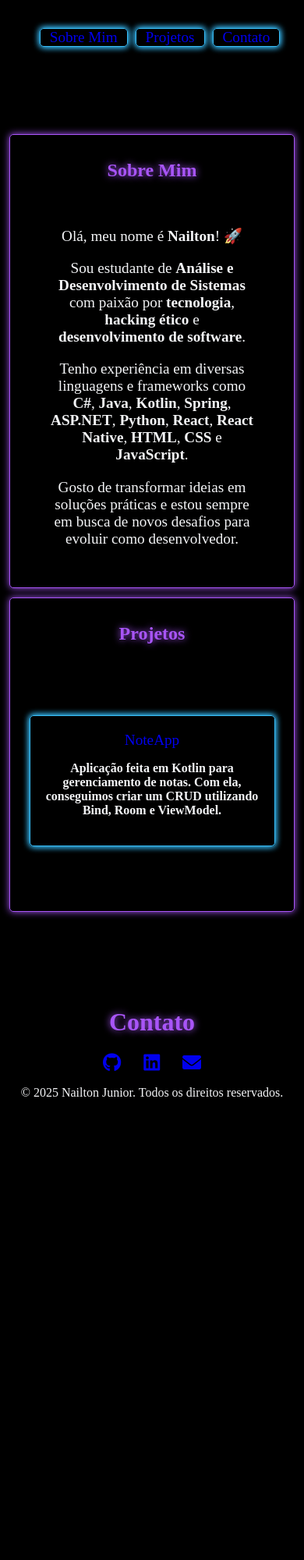
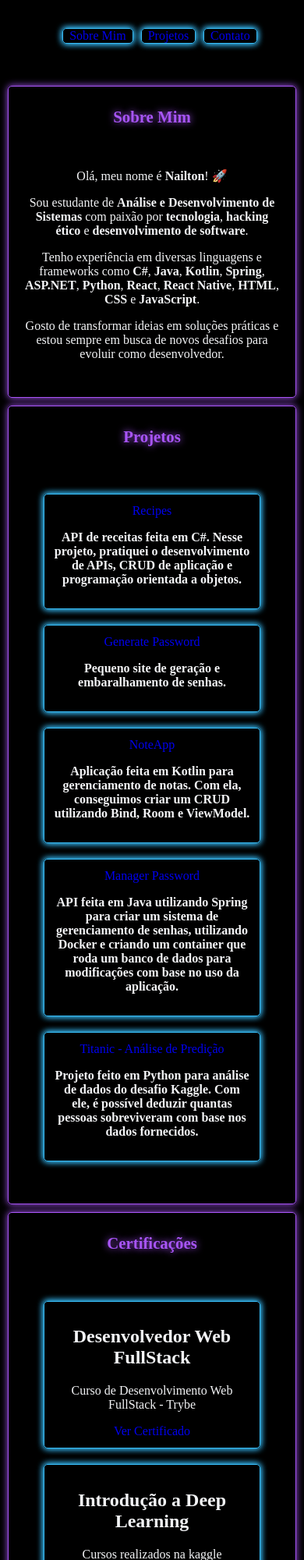
Before and after one commit to Naillton/Meu-Portifolio, a plain HTML site: page index.html in a window 390 px wide. Shown: the top 2000 px of the page at 78% size. Before the commit the page ends 1436 px from the top, so only its background shows below. Drawn offline with Linux system fonts and the light colour scheme.

Commit message:
update project

```diff
--- a/index.html
+++ b/index.html
@@ -72,6 +72,37 @@
                 </li>
             </ul>
         </section>
+
+        <section id="principal-section">
+            <h1 id="">Certificações</h1>
+            <div class="certifications">
+                <div class="certification">
+                    <h2>Desenvolvedor Web FullStack</h2>
+                    <p>Curso de Desenvolvimento Web FullStack - Trybe</p>
+                    <a href="https://api.accredible.com/v1/frontend/credential_website_embed_image/certificate/69623027" target="_blank">Ver Certificado</a>
+                </div>
+                <div class="certification">
+                    <h2>Introdução a Deep Learning</h2>
+                    <p>Cursos realizados na kaggle</p>
+                    <a href="https://www.kaggle.com/learn/certification/nailtonjunior/intro-to-deep-learning" target="_blank">Ver Certificado</a>
+                </div>
+                <div class="certification">
+                    <h2>Introdução a Redes</h2>
+                    <p>Curso realizado na Cisco</p>
+                    <a href="https://www.credly.com/badges/450ee4ff-bd5b-436e-ba5f-9ed2fd79c566/linked_in_profile" target="_blank">Ver Certificado</a>
+                </div>
+                <div class="certification">
+                    <h2>Desenvolvimento web e mobile</h2>
+                    <p>Cursos realizados na Devmedia</p>
+                    <a href="https://www.devmedia.com.br/certificado/tecnologia/sql/nailton-3" target="_blank">Ver Certificado</a>
+                </div>
+                <div class="certification">
+                    <h2>Todos os certificados</h2>
+                    <p>Todos os meus certificados presentes no Linkedin</p>
+                    <a href="https://www.linkedin.com/in/nailtonjr/details/certifications/" target="_blank">Ver Certificado</a>
+                </div>
+            </div>
+        </section>
     </main>
 
     <footer id="contact">
--- a/styles.css
+++ b/styles.css
@@ -198,6 +198,43 @@ footer {
   box-shadow: 0 0 8px var(--neon-purple), 0 0 8px var(--neon-purple);
 }
 
+.certifications {
+  display: flex;
+  flex-direction: row;
+  align-items: center;
+  justify-content: center;
+  text-align: center;
+  border-radius: 5px;
+  padding: 20px;
+  margin: 24px;
+}
+
+.certification {
+  border-style: solid;
+  border-width: 1px;
+  border-color: var(--neon-blue);
+  border-radius: 5px;
+  box-shadow: 0 0 8px var(--neon-blue), 0 0 8px var(--neon-blue);
+  padding: 20px;
+  margin: 20px;
+  width: 25%;
+}
+
+.certification:hover {
+  animation: pulso 1s infinite;
+  color: var(--neon-purple);
+  text-shadow: 0 0 10px var(--neon-purple);
+  border-color: var(--neon-purple);
+  border-radius: 5px;
+  box-shadow: 0 0 8px var(--neon-purple), 0 0 8px var(--neon-purple);
+}
+
+@media (max-width: 1067px) {
+  .profile-image {
+    display: none;
+  }
+}
+
 @media screen and (max-width: 730px) {
 
   .nav-links li {
@@ -219,35 +256,50 @@ footer {
     box-sizing: border-box;
   }
 
-  main {
-    margin-top: 80px;
+  #project-list li, .certification {
+    width: 90%;
+    margin: 10px auto;
+    font-size: 1rem;
+    padding: 12px;
   }
 
-  .about-content {
-    flex-direction: column;
-    padding: 20px;
-  }
-
-  .profile-image,
-  .profile-image img {
-    display: none;
+  main {
+    padding-top: 100px;
+    padding-bottom: 40px;
   }
 
   #principal-section {
-    margin: 12px;
-    padding: 12px;
+    margin: 10px;
+    padding: 10px;
   }
 
-  #project-list {
-    display: flex;
-    overflow-x: auto;
-    scroll-snap-type: x mandatory;
-    gap: 20px;
-    padding: 0 20px;
+
+  .about-content, .certifications, #project-list {
+    flex-direction: column;
+    padding: 10px;
   }
 
-  #project-list li {
-    flex: 0 0 70vw;
-    scroll-snap-align: center;
+  .about-text {
+    max-width: 100%;
+    margin: 10px 0;
+    font-size: 1rem;
+  }
+
+  h1 {
+    font-size: 1.3rem;
+  }
+
+  a {
+    font-size: 1rem;
+    padding: 8px;
+  }
+
+  i {
+    font-size: 1.2rem;
+  }
+
+  footer {
+    padding: 6px;
+    font-size: 0.9rem;
   }
 }
```
